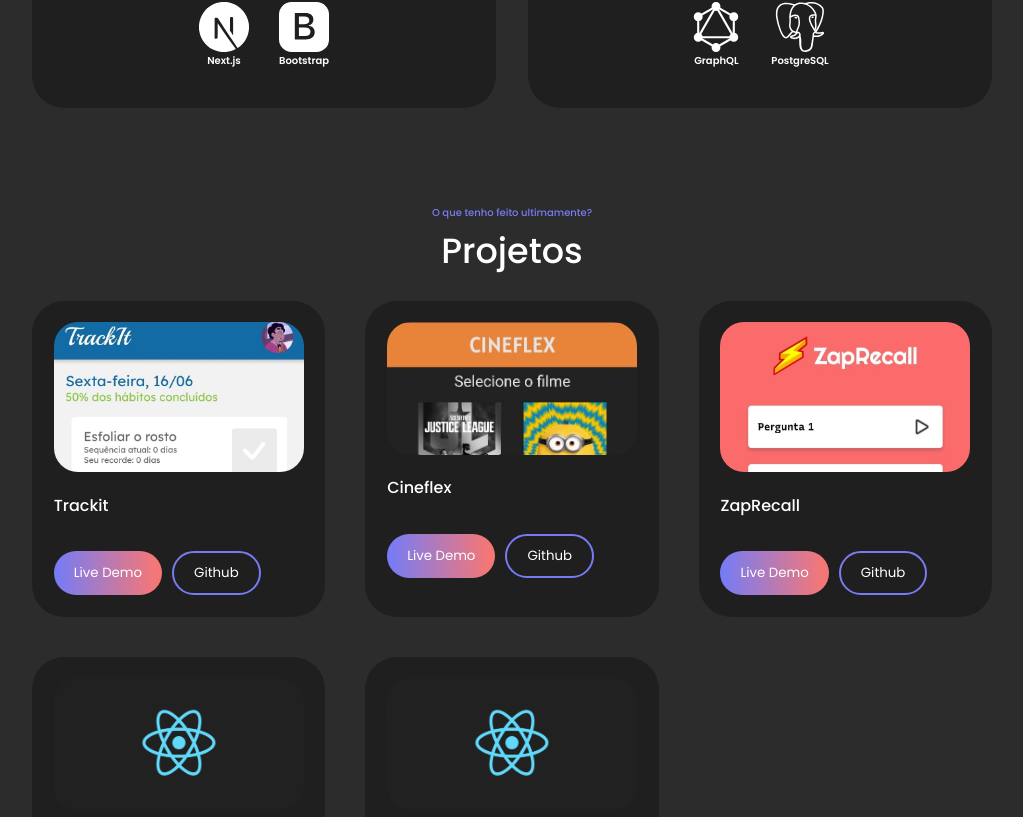
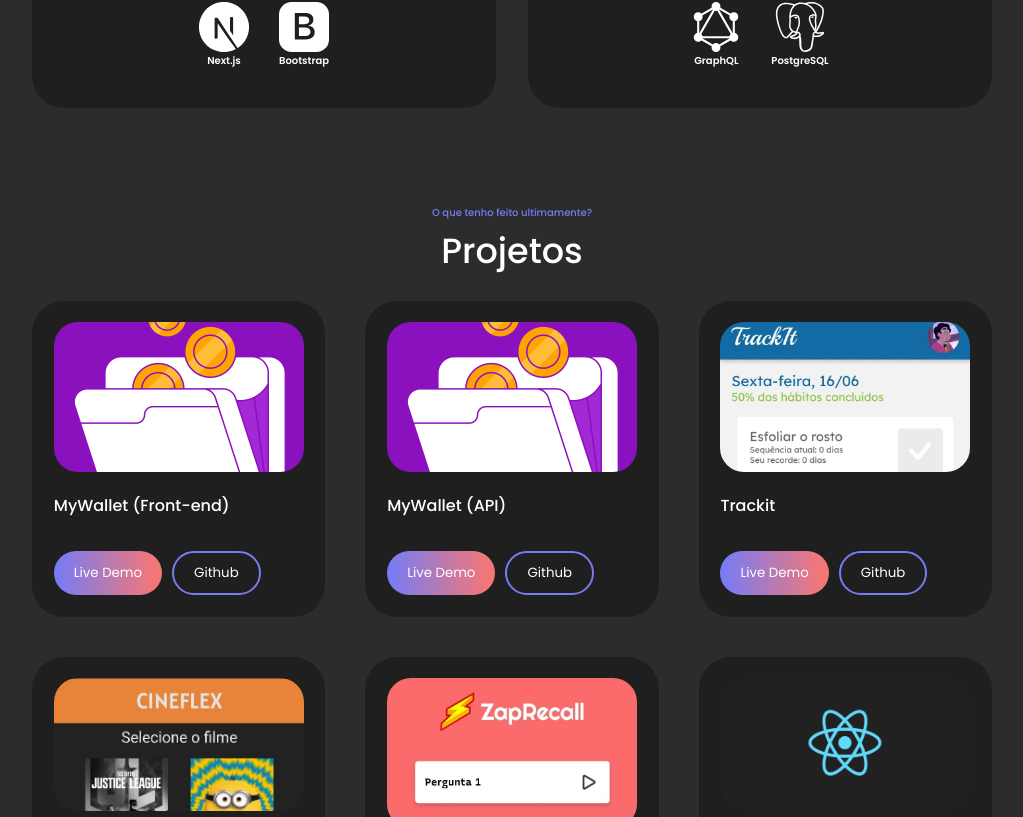
Before and after one commit to Nathan4Andrade/portfolio, a React (Vite) app: page / in a window 1280 px wide. Shown: the part 1883-2700 px from the top of the page, without its empty margins (128-1151 px from the left). Built offline with nearby package versions, Linux system fonts and the light colour scheme.

Commit message:
my wallet

```diff
--- a/src/components/Projects.jsx
+++ b/src/components/Projects.jsx
@@ -4,9 +4,22 @@
 import trackit from "../assets/trackit-print.jpeg";
 import zaprecall from "../assets/zaprecall-print.jpeg";
 import cineflex from "../assets/cineflex-print.jpeg";
+import mywallet from "../assets/mywallet-logo.png";
 
 export default function Projects() {
   const projectsList = [
+    {
+      name: "MyWallet (Front-end)",
+      link: "https://mywallet-nathan4andrade.vercel.app/",
+      github: "https://github.com/Nathan4Andrade/projeto14-mywallet-front",
+      image: mywallet,
+    },
+    {
+      name: "MyWallet (API)",
+      link: "https://github.com/Nathan4Andrade/projeto14-mywallet-back",
+      github: "https://github.com/Nathan4Andrade/projeto14-mywallet-back",
+      image: mywallet,
+    },
     {
       name: "Trackit",
       link: "https://trackit-nathan4andrade.vercel.app/",
@@ -25,7 +38,6 @@
       github: "https://github.com/Nathan4Andrade/projeto9-zaprecall",
       image: zaprecall,
     },
-
     {
       name: "Em breve",
       link: "#",
```
Also changed, not shown: src/assets/mywallet-logo.png (added).
